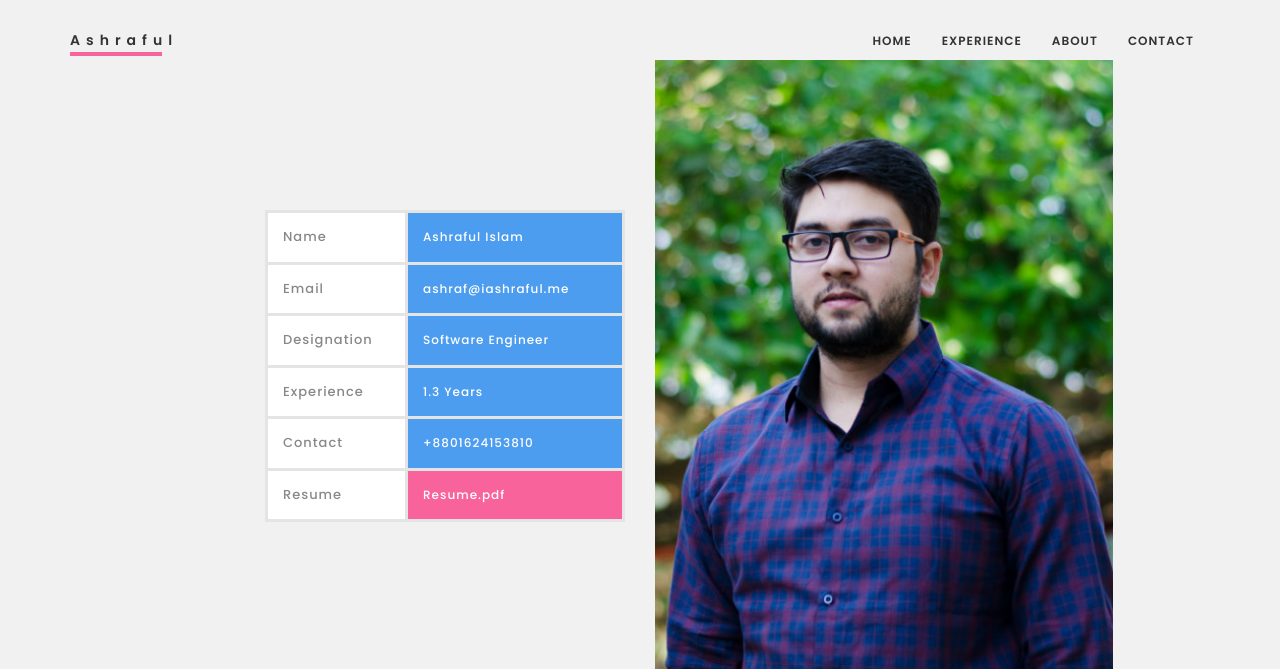
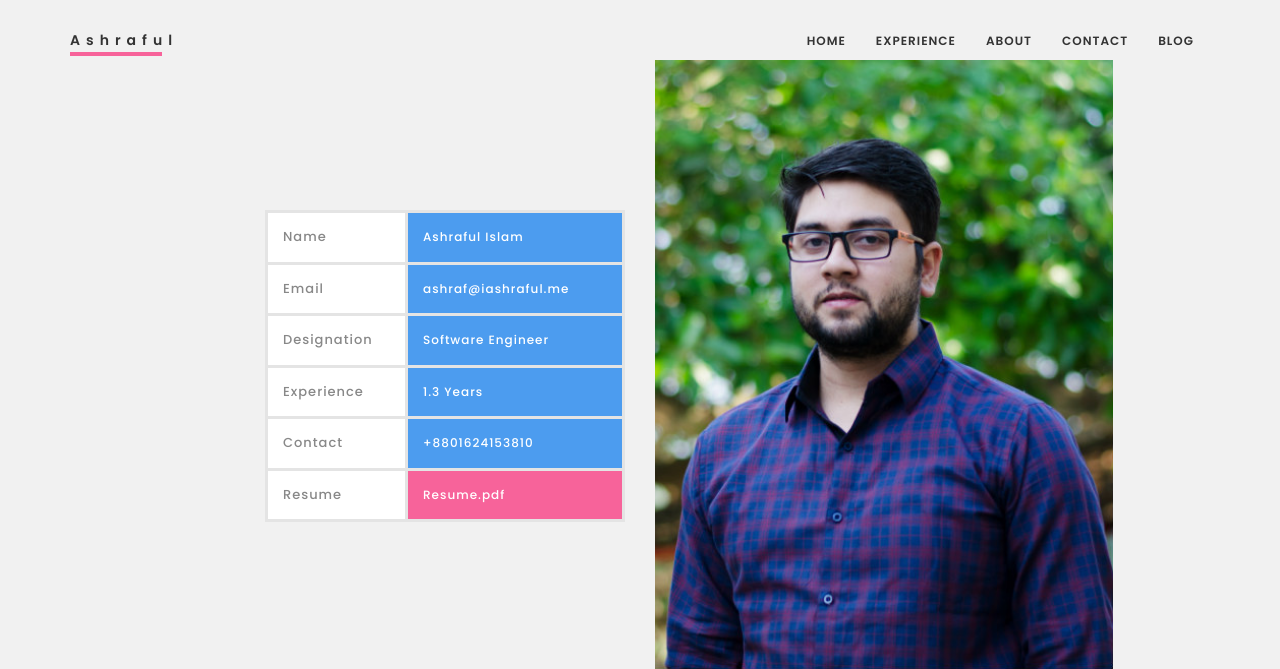
Before and after one commit to iashraful/blog.ashraful.dev, a PHP site: page /index.php in a window 1280 px wide. Shown: the top 669 px of the page. Run offline with PHP 8.4, Linux system fonts and the light colour scheme.

Commit message:
Added blog redirection navbar

```diff
--- a/index.php
+++ b/index.php
@@ -110,6 +110,8 @@
                                     </li>
                                     </li>
                                     <li><a class="smoth-scroll" href="#contact">Contact</a>
+                                    </li>
+                                    <li><a class="smoth-scroll" href="https://blog.iashraful.me" target="_blank">Blog</a>
                                     </li>
                                 </ul>
                             </div>
```
